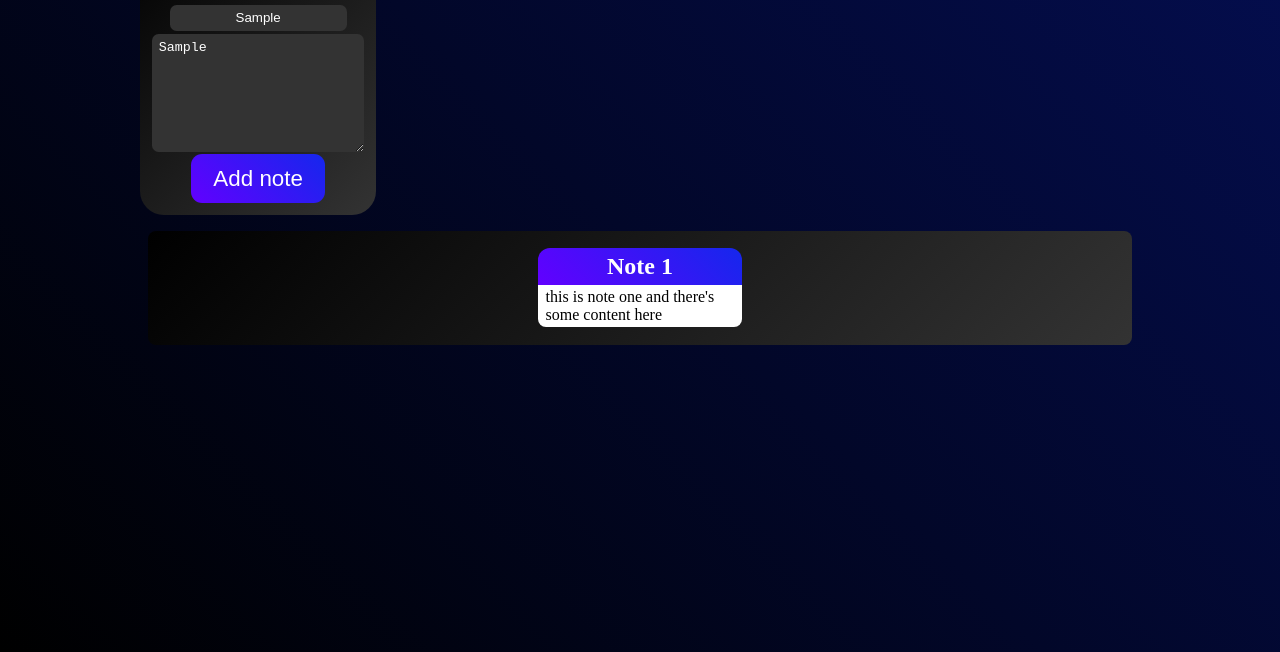
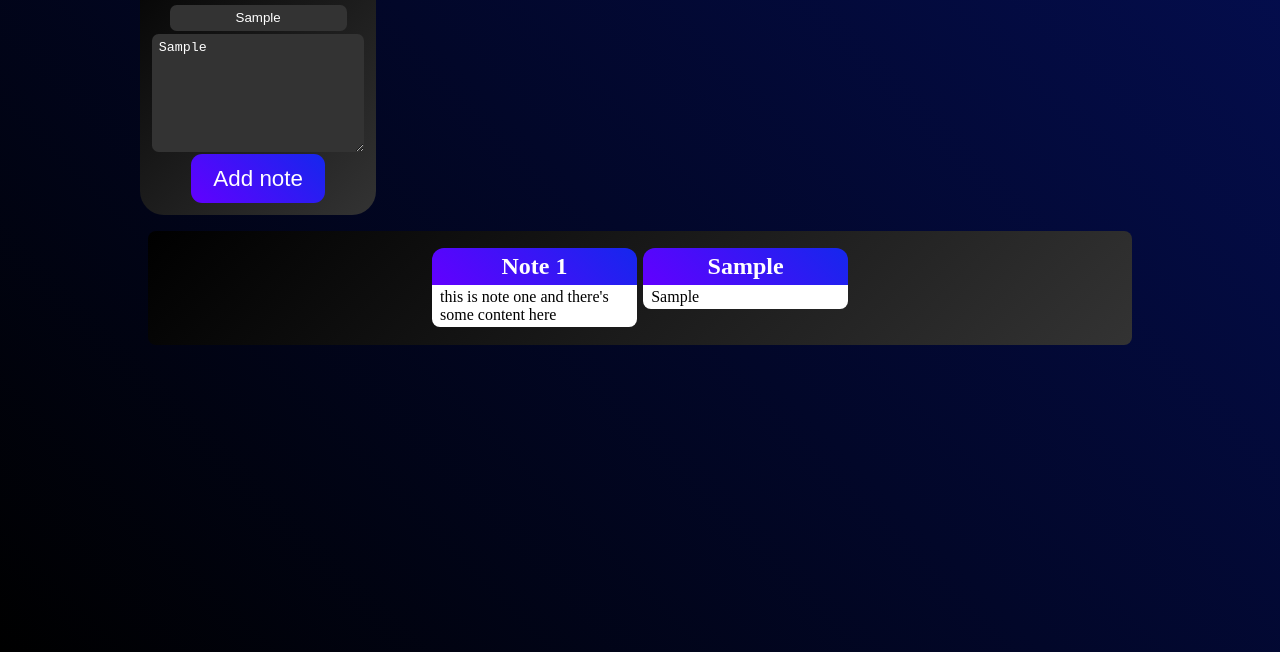
Before and after one commit to PuppetMaster013/Fresh-Notes, a plain HTML site: page HTML/index.html in a window 1280 px wide. Both pictures are taken after typing "Sample", "Sample" into the empty fields and a click on the button "Add note". Shown: the part 158-810 px from the top of the page. Drawn offline with Linux system fonts and the light colour scheme; a web font is replaced by a local one.

Commit message:
Finally notes can be added to the note-container with javaScript
but there are a few downsides
1. The code is very messed up and needs some refactoring
2. The code is not very readable
3. There is no way to delete notes
4. Notes disappear when the page is refreshed

```diff
--- a/CSS/style.css
+++ b/CSS/style.css
@@ -171,7 +171,7 @@ body{
     align-items: center;
 } */
 
-@media(max-width:450px){
+@media(max-width:530px){
     .main{
         width: 100%;
         padding:0 0.5em;
--- a/JS/index.js
+++ b/JS/index.js
@@ -1 +1,45 @@
 console.log('This is live')
+// const searchBox = document.getElementById('search-box')
+
+const createNoteBtn = document.querySelector('.add-note-btn')
+let parent = document.querySelector('.note-container')
+
+
+class Note {
+    constructor(title,content){
+        this.title = title
+        this.content = content
+    }
+
+     createNote() {
+        let note = document.createElement('div')
+        note.className = 'note'
+        let heading = document.createElement('h2')
+        heading.className = 'note-heading'
+        heading.innerText = this.title
+        let noteText = document.createElement('div')
+        noteText.className = 'content'
+        noteText.innerText = this.content
+        note.append(heading)
+        note.append(noteText)
+        return note;
+    }
+
+    pasteNote(_parent){
+        _parent.append(this.createNote())
+    }
+
+    deleteNote(){
+
+    }
+}
+
+let note1 = new Note('hello world','also some extra stuff with hello world')
+createNoteBtn.addEventListener('click',()=>{
+   let noteTitle = document.getElementById('note-title-box').value;
+   let noteContent = document.getElementById('note-content-box').value;
+   let note2 = new Note(noteTitle,noteContent);
+   note2.createNote();
+   console.log(parent)
+   note2.pasteNote(parent)
+})
```
